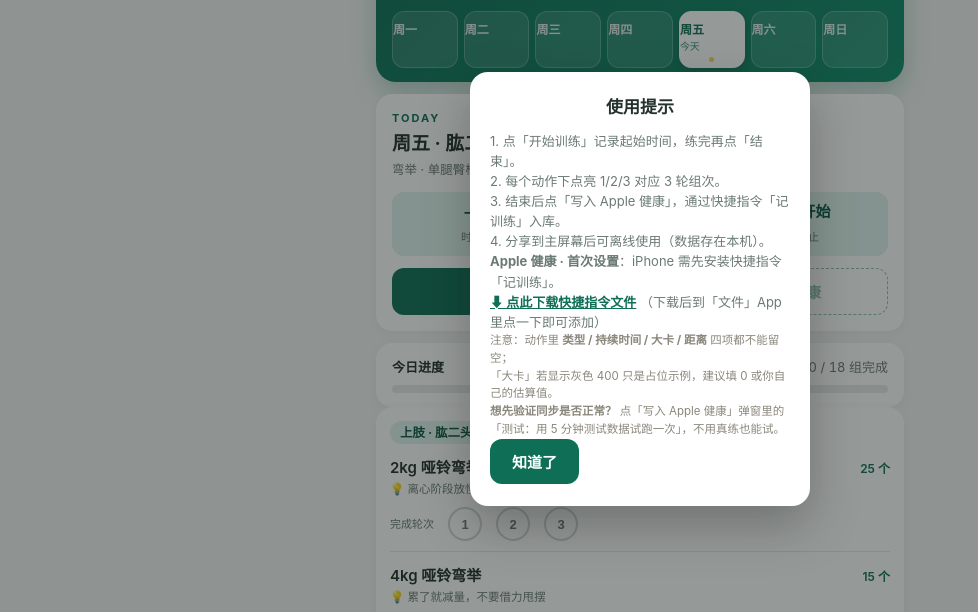
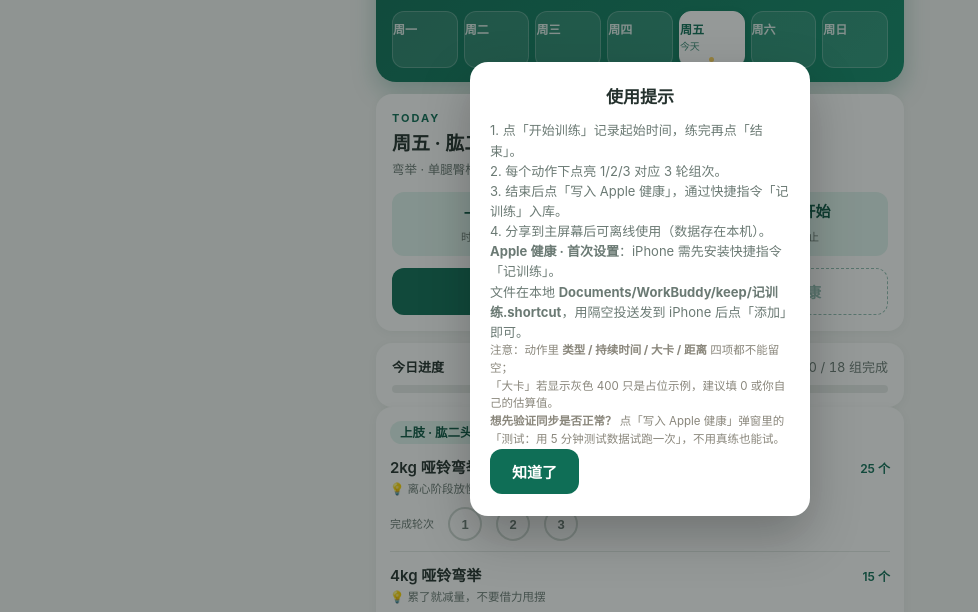
Before and after one commit to cynthiahuo/weekly-training, a plain HTML site: page index.html in a window 1280 px wide. Both pictures are taken after a click on the button "安全提示". Shown: the part 111-723 px from the top of the page, without its empty margins (0-978 px from the left). Drawn offline with Linux system fonts and the light colour scheme.

Commit message:
chore: 移除下载入口，改为提示本地文件

```diff
--- a/index.html
+++ b/index.html
@@ -96,8 +96,7 @@
       </p>
       <p>
         <b>Apple 健康 · 首次设置</b>：iPhone 需先安装快捷指令「记训练」。<br />
-        <a href="jixunlian.shortcut" style="color:#0f6e56;font-weight:600">⬇ 点此下载快捷指令文件</a>
-        （下载后到「文件」App 里点一下即可添加）
+        文件在本地 <b>Documents/WorkBuddy/keep/记训练.shortcut</b>，用隔空投送发到 iPhone 后点「添加」即可。
       </p>
       <p style="font-size:11.5px;color:#8a877c">
         注意：动作里 <b>类型 / 持续时间 / 大卡 / 距离</b> 四项都不能留空；<br />
```
